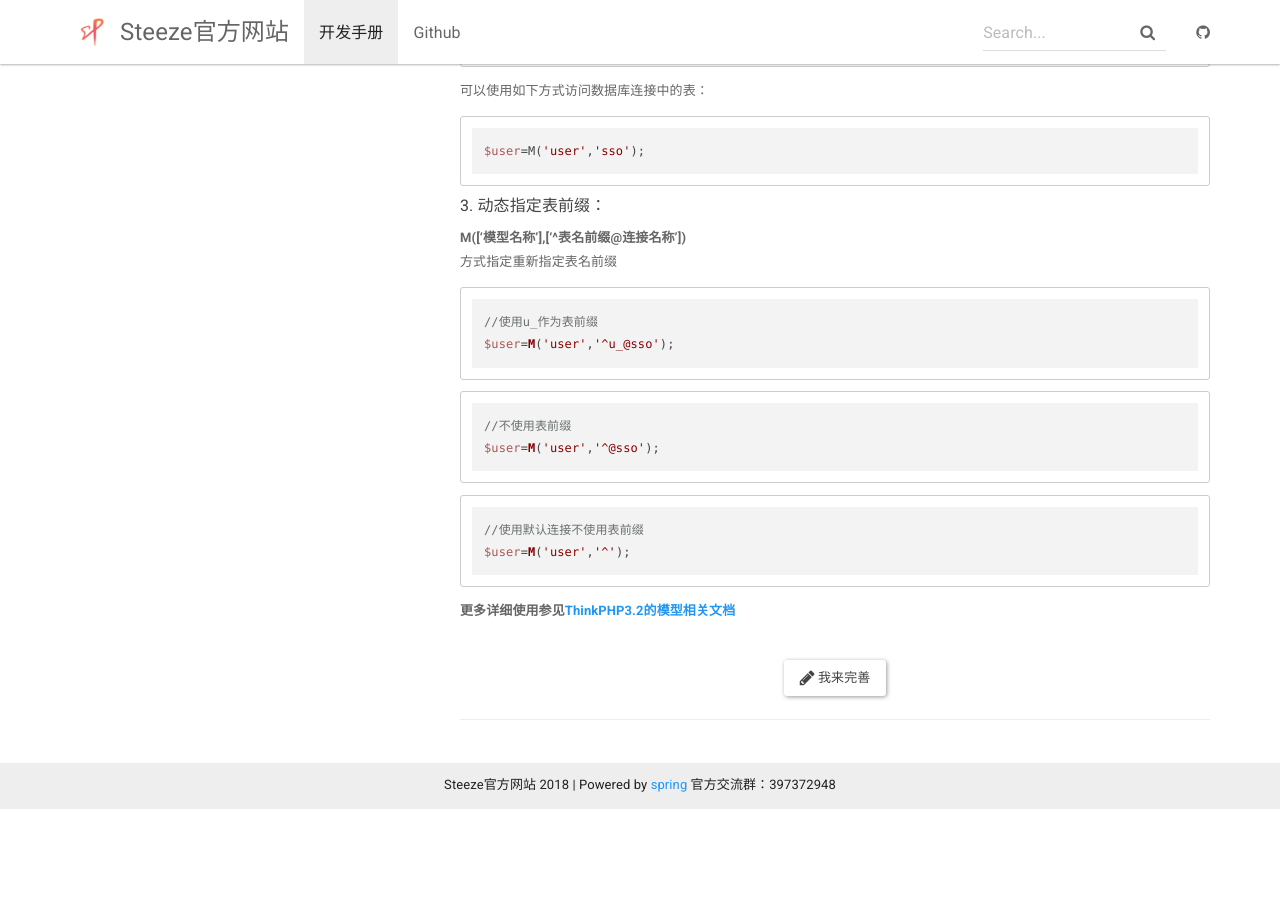
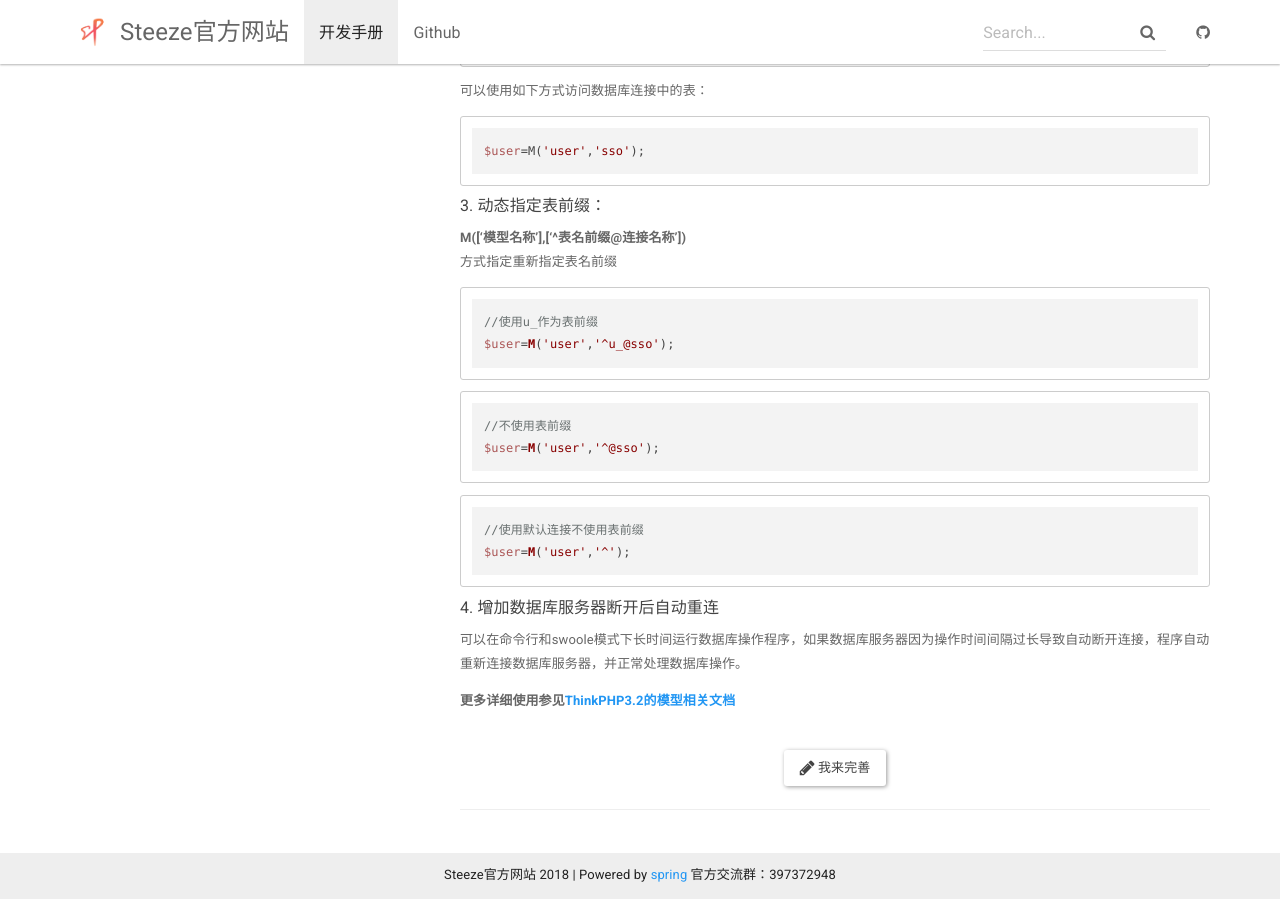
Before and after one commit to springwind2006/demo, a Jekyll site: the page built from _docs/model/index.md, in a window 1280 px wide and 900 px high, scrolled down 1582 px. Built offline with Jekyll 4.4.1, drawn with Linux system fonts in a browser that asks for light colours; nearby versions of some CDN libraries; comment, search, counter and statistics services are not loaded; before the commit the page ends 2392 px from its top, so only the background shows below that.

Commit message:
更新模型文档

````diff
--- a/_docs/model/index.md
+++ b/_docs/model/index.md
@@ -92,4 +92,7 @@ $user=M('user','^@sso');
 $user=M('user','^');
 ```
 
+#### 4. 增加数据库服务器断开后自动重连
+可以在命令行和swoole模式下长时间运行数据库操作程序，如果数据库服务器因为操作时间间隔过长导致自动断开连接，程序自动重新连接数据库服务器，并正常处理数据库操作。
+
 **更多详细使用参见<a target="_blank" href="http://document.thinkphp.cn/manual_3_2.html#define_model">ThinkPHP3.2的模型相关文档</a>**
````
Also changed, not shown: _docs/config/environment.md (+9 -9 lines).
